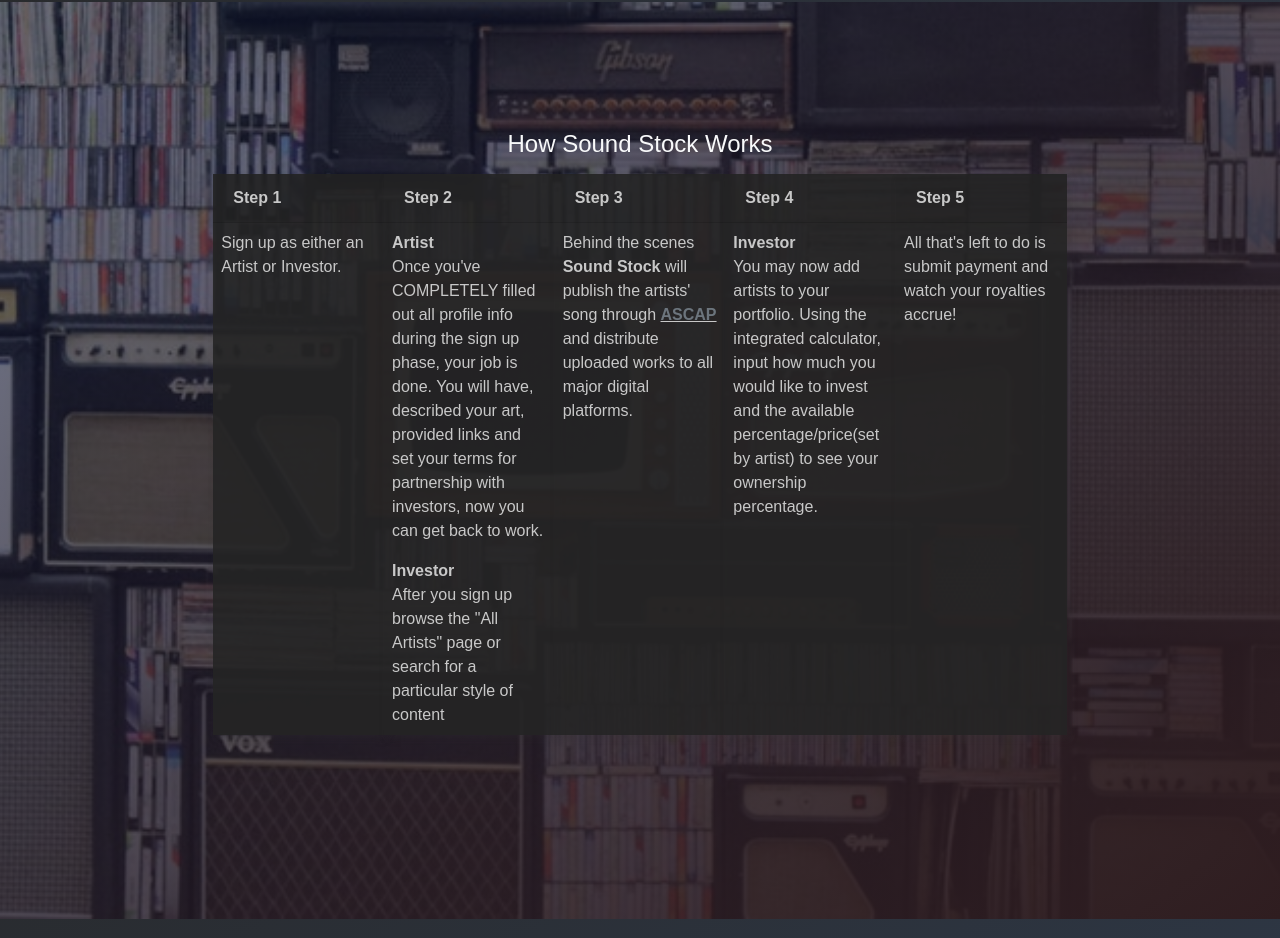
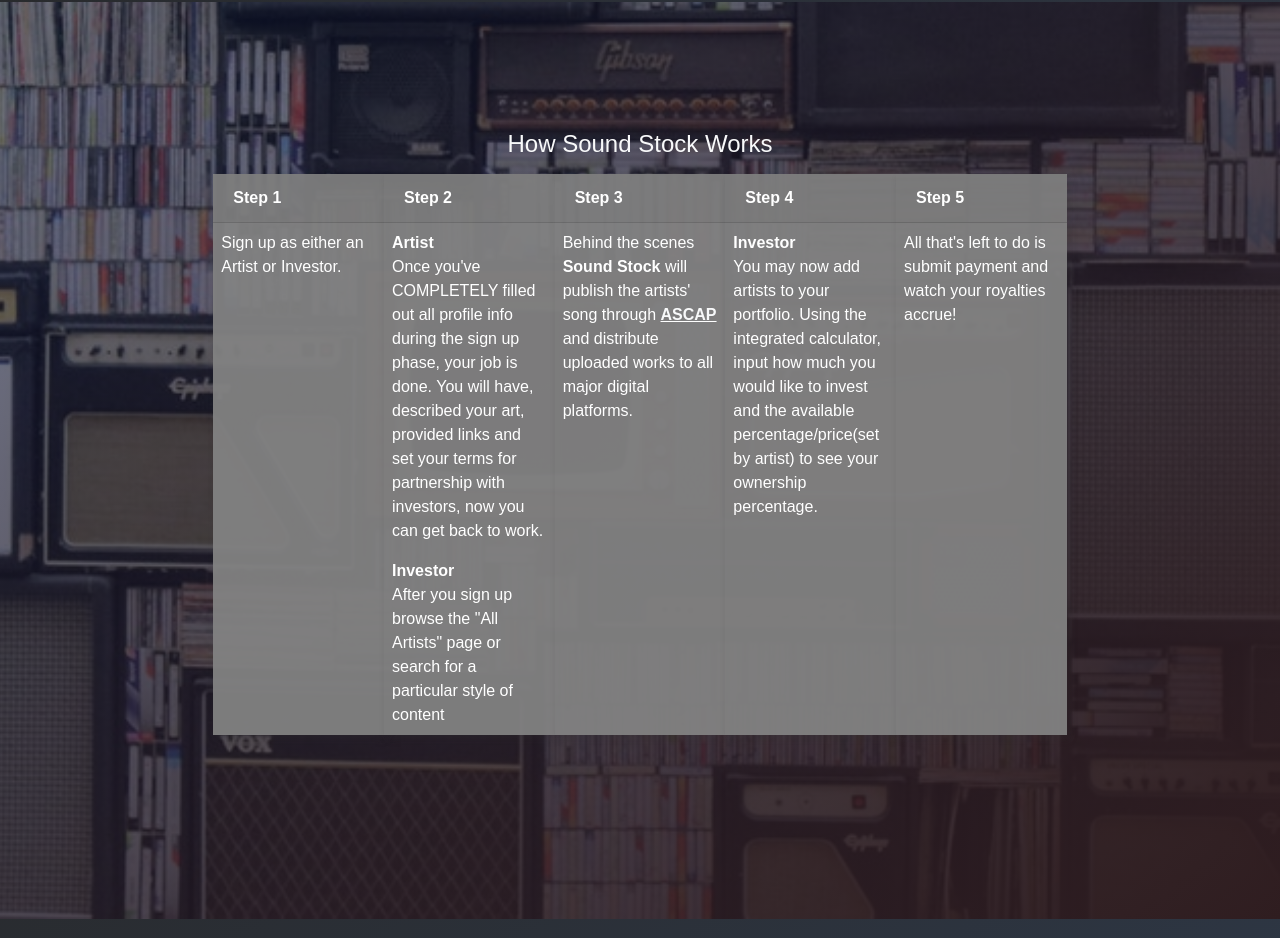
Before and after one commit to EwilsonS/EvanSoundStock, a React (Create React App) app in the folder client/: page /#/ in a window 1280 px wide. Shown: the part 1088-2026 px from the top of the page. Built offline with nearby package versions, Linux system fonts and the light colour scheme; no server answers.

Commit message:
featured style

```diff
--- a/client/src/components/LayoutWithContent/Featured.js
+++ b/client/src/components/LayoutWithContent/Featured.js
@@ -41,7 +41,7 @@ function FeaturedArtists(props) {
               </h5>
                 <div className="">
                   <div className="">
-                    <img className="rounded-circle float-left feature-img" alt="null" src={artist.imageLink} />
+                    <img className="rounded-circle float-left feature-img" alt="null" src={artist.imageLink ? artist.imageLink :  "https://i2.wp.com/crimsonems.org/wp-content/uploads/2017/10/profile-placeholder.gif?fit=250%2C250&ssl=1"} />
                     <div className="float-left">
                       <p className="text-light float-left">{artist.bio}</p>
                       <p className="text-light ml-3">{artist.goal}
--- a/client/src/components/LayoutWithContent/featured.css
+++ b/client/src/components/LayoutWithContent/featured.css
@@ -1,16 +1,3 @@
-/* .parallax1{
-  background:
-    linear-gradient(to bottom right,
-      #0a163abe,
-      #2f1d20
-      ),
-     url('../../images/pexels-photo-1128440.jpeg');
-  min-height: 35rem;
-  background-attachment: fixed;
-  background-position: center;
-  background-repeat: no-repeat;
-  background-size: cover;
-} */
 .feature-img{
   height: 5rem;
   width: 5rem;
@@ -19,8 +6,8 @@
   border: none;
   background-color: #553e3eec;
   background:linear-gradient(to bottom right,
-  #162144,
-  #3f2126);
+  #4b2f35,
+  #382428);
   padding: 1rem;
 }
 .feature-title{
--- a/client/src/components/Pages/HowItWorks.js
+++ b/client/src/components/Pages/HowItWorks.js
@@ -24,7 +24,7 @@ const HowItWorks = () => (
         <div className="my-2 px-0 mx-0 rounded-0 card main-content">
           <div className="card-header"><strong>Step 3</strong></div>
           <div className="card-body p-2">
-            <p className="card-text">Behind the scenes <strong>Sound Stock</strong> will publish the artists' song through <strong><u><a href="http://ascap.com" className="text-secondary">ASCAP</a></u></strong> and distribute uploaded works to all major digital platforms.</p>
+            <p className="card-text">Behind the scenes <strong>Sound Stock</strong> will publish the artists' song through <strong><u><a href="http://ascap.com" className="text-light">ASCAP</a></u></strong> and distribute uploaded works to all major digital platforms.</p>
           </div>
         </div>
         <div className="my-2 px-0 mx-0 rounded-0 card main-content">
--- a/client/src/components/Pages/howItWorks.css
+++ b/client/src/components/Pages/howItWorks.css
@@ -1,8 +1,8 @@
 .main-content{
   box-shadow: 3px 4px 8px 0px rgba(50, 50, 50, 0.20);
   font-size: 12px;
-  background-color: rgba(37, 37, 37, 0.89);
-  color: #c8c8c8;
+  background-color: #838383ef;
+  color: #ffffff;
   font-size: 1rem;
 }
 .row-bg{
```
